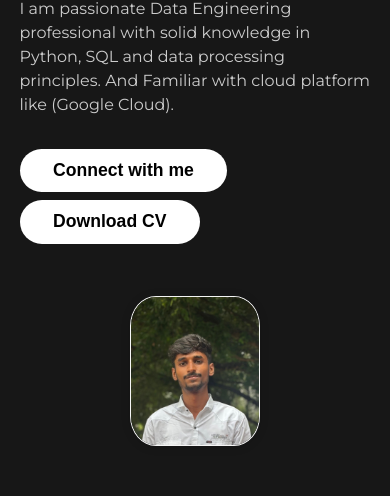
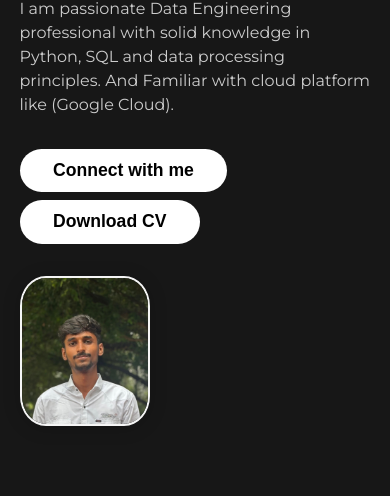
Before and after one commit to VikhashT25/My_portfolio, a plain HTML site: page index.html in a window 390 px wide. Shown: the part 177-673 px from the top of the page. Drawn offline with nearby package versions, Linux system fonts and the light colour scheme.

Commit message:
Checkings

```diff
--- a/styles.css
+++ b/styles.css
@@ -73,13 +73,6 @@ body {
   max-width: 45%;
 }
 
-.hero-img {
-  display: flex;
-  justify-content: center;
-  align-items: center;
-  text-align: center;
-  margin: 20px auto;
-}
 
 .hero-img img {
   width: 250px;
@@ -92,15 +85,6 @@ body {
   transition: all 0.3s ease;
 }
 
-/* 📱 Mobile view */
-@media (max-width: 600px) {
-  .hero-img img {
-    width: 160px;
-    height: 160px;
-    box-shadow: 0 1px 10px rgba(0, 0, 0, 0.15);
-    border: 1.5px solid #f5f5f5;
-  }
-}
 
 .hero-text h1 {
   font-size: 2.4rem;
```
